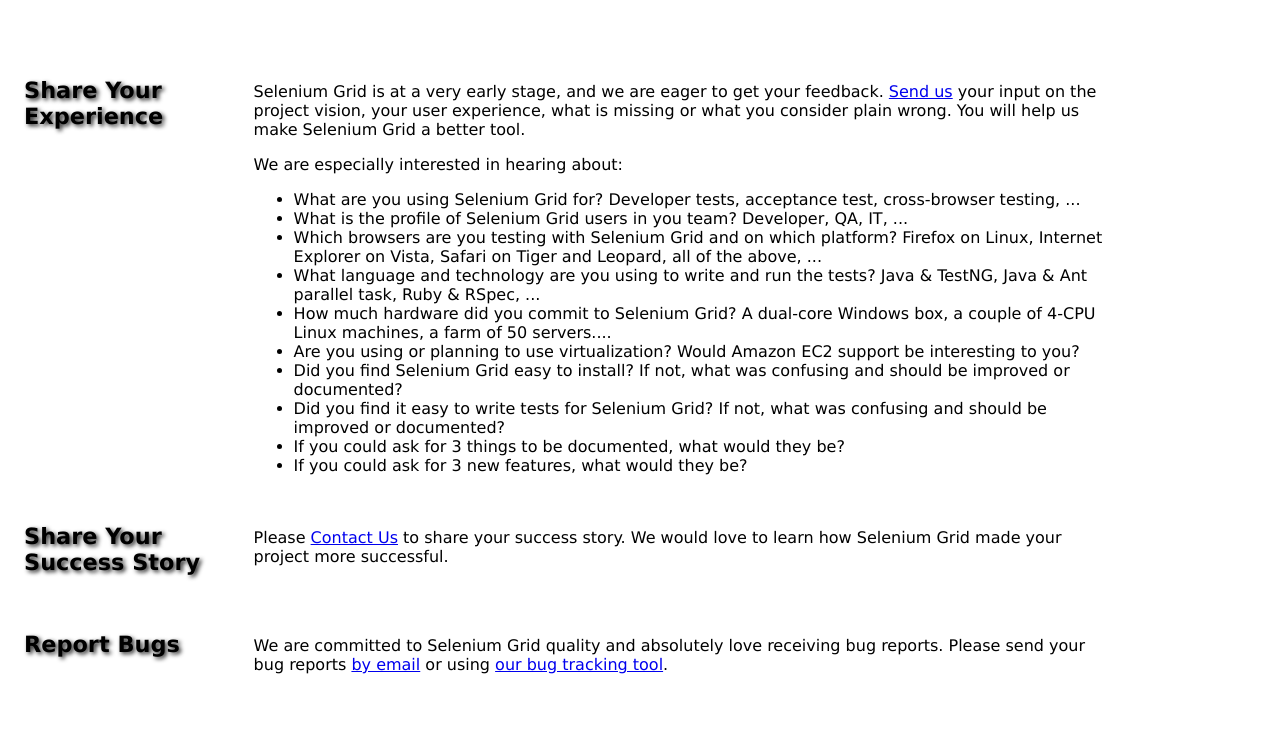
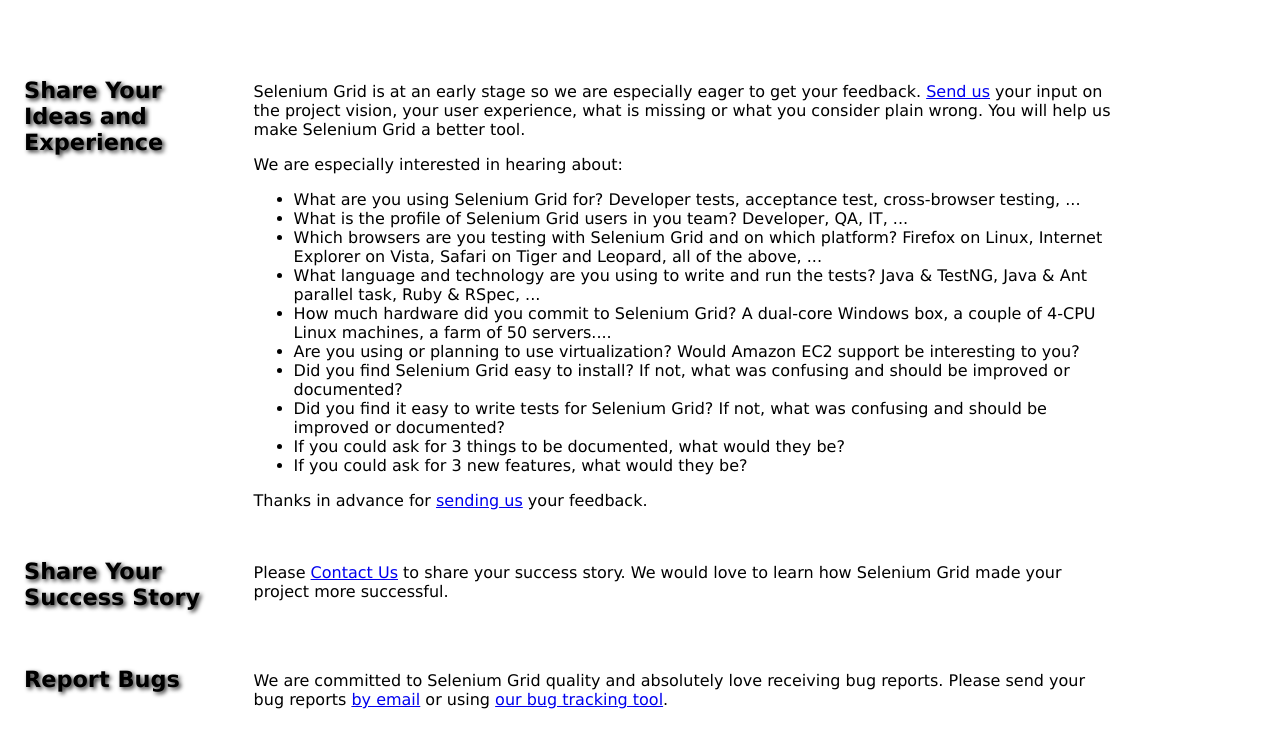
Before and after one commit to bcotton/selenium-grid, a plain HTML site: page doc/website/give_feedback.html in a window 1280 px wide. Shown: the part 80-828 px from the top of the page. Before the commit the page ends 802 px from the top, so only its background shows below. Drawn offline with Linux system fonts and the light colour scheme.

Commit message:
Website: Better feedback page
git-svn-id: https://svn.openqa.org/svn/selenium-grid/trunk@179 22590ab4-ef3b-0410-9bef-a9f5a1089f47

```diff
--- a/doc/website/give_feedback.html
+++ b/doc/website/give_feedback.html
@@ -11,11 +11,11 @@
    </div>
 
   <div class="section">
-    <h2>Share Your Experience</h2>
+    <h2>Share Your Ideas and Experience</h2>
 
     <div class="content">
      <p>
-       Selenium Grid is at a very early stage, and we are eager to get your feedback.
+       Selenium Grid is at an early stage so we are especially eager to get your feedback.
        <a href="http://ph7spot.com/about/contact_me">Send us</a>
        your input on the project vision, your user experience, what is missing or
        what you consider plain wrong. You will help us make Selenium Grid a better tool.
@@ -55,6 +55,10 @@
           If you could ask for 3 new features, what would they be?
         </li>
       </ul>
+      <p>
+	    Thanks in advance for <a href="http://ph7spot.com/about/contact_me">sending us</a>
+	    your feedback.
+	  </p>
     </div>
   </div>
 
```
Also changed, not shown: 1 other file.
